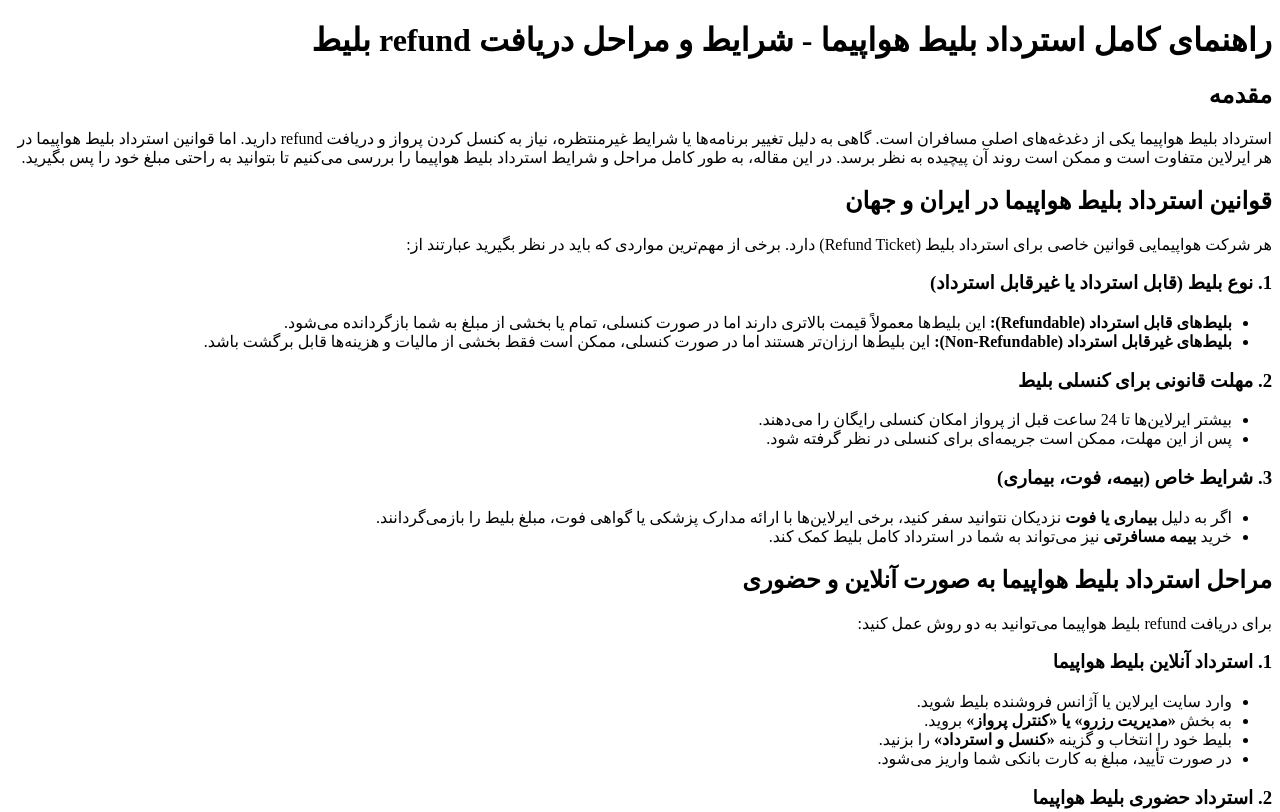
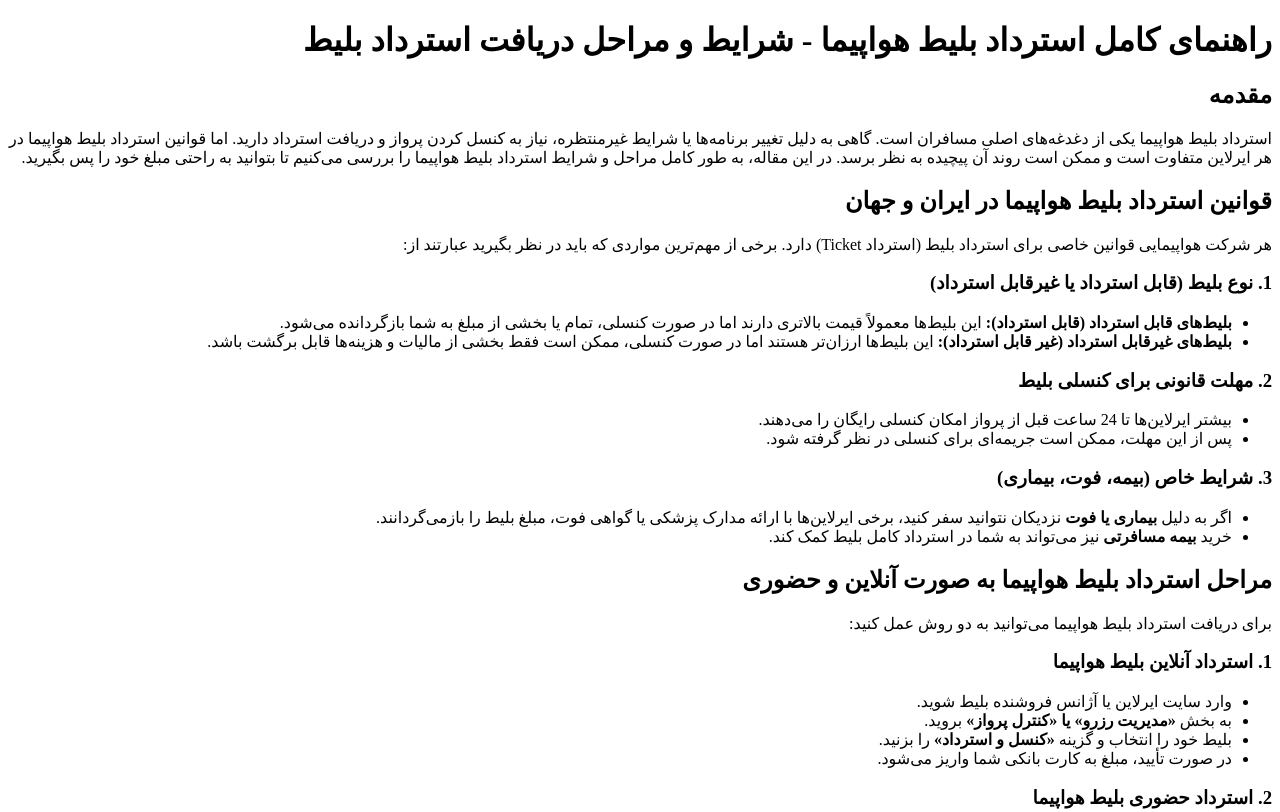
Before and after one commit to developer154-sud/cloud, a plain HTML site: page index.html in a window 1280 px wide. Shown: the top 812 px of the page. Drawn offline with Linux system fonts and the light colour scheme.

Commit message:
Update index.html

```diff
--- a/index.html
+++ b/index.html
@@ -42,21 +42,21 @@
 </head>
 <body>
 
-<h1>راهنمای کامل استرداد بلیط هواپیما - شرایط و مراحل دریافت refund بلیط</h1>
+<h1>راهنمای کامل استرداد بلیط هواپیما - شرایط و مراحل دریافت استرداد بلیط</h1>
 
 <section>
     <h2>مقدمه</h2>
-    <p>استرداد بلیط هواپیما یکی از دغدغه‌های اصلی مسافران است. گاهی به دلیل تغییر برنامه‌ها یا شرایط غیرمنتظره، نیاز به کنسل کردن پرواز و دریافت refund دارید. اما قوانین استرداد بلیط هواپیما در هر ایرلاین متفاوت است و ممکن است روند آن پیچیده به نظر برسد. در این مقاله، به طور کامل مراحل و شرایط <span class="highlight">استرداد بلیط هواپیما</span> را بررسی می‌کنیم تا بتوانید به راحتی مبلغ خود را پس بگیرید.</p>
+    <p>استرداد بلیط هواپیما یکی از دغدغه‌های اصلی مسافران است. گاهی به دلیل تغییر برنامه‌ها یا شرایط غیرمنتظره، نیاز به کنسل کردن پرواز و دریافت استرداد دارید. اما قوانین استرداد بلیط هواپیما در هر ایرلاین متفاوت است و ممکن است روند آن پیچیده به نظر برسد. در این مقاله، به طور کامل مراحل و شرایط <span class="highlight">استرداد بلیط هواپیما</span> را بررسی می‌کنیم تا بتوانید به راحتی مبلغ خود را پس بگیرید.</p>
 </section>
 
 <section>
     <h2>قوانین استرداد بلیط هواپیما در ایران و جهان</h2>
-    <p>هر شرکت هواپیمایی قوانین خاصی برای <span class="highlight">استرداد بلیط (Refund Ticket)</span> دارد. برخی از مهم‌ترین مواردی که باید در نظر بگیرید عبارتند از:</p>
+    <p>هر شرکت هواپیمایی قوانین خاصی برای <span class="highlight">استرداد بلیط (استرداد Ticket)</span> دارد. برخی از مهم‌ترین مواردی که باید در نظر بگیرید عبارتند از:</p>
 
     <h3>1. نوع بلیط (قابل استرداد یا غیرقابل استرداد)</h3>
     <ul>
-        <li><strong>بلیط‌های قابل استرداد (Refundable):</strong> این بلیط‌ها معمولاً قیمت بالاتری دارند اما در صورت کنسلی، تمام یا بخشی از مبلغ به شما بازگردانده می‌شود.</li>
-        <li><strong>بلیط‌های غیرقابل استرداد (Non-Refundable):</strong> این بلیط‌ها ارزان‌تر هستند اما در صورت کنسلی، ممکن است فقط بخشی از مالیات و هزینه‌ها قابل برگشت باشد.</li>
+        <li><strong>بلیط‌های قابل استرداد (قابل استرداد):</strong> این بلیط‌ها معمولاً قیمت بالاتری دارند اما در صورت کنسلی، تمام یا بخشی از مبلغ به شما بازگردانده می‌شود.</li>
+        <li><strong>بلیط‌های غیرقابل استرداد (غیر قابل استرداد):</strong> این بلیط‌ها ارزان‌تر هستند اما در صورت کنسلی، ممکن است فقط بخشی از مالیات و هزینه‌ها قابل برگشت باشد.</li>
     </ul>
 
     <h3>2. مهلت قانونی برای کنسلی بلیط</h3>
@@ -74,7 +74,7 @@
 
 <section>
     <h2>مراحل استرداد بلیط هواپیما به صورت آنلاین و حضوری</h2>
-    <p>برای <span class="highlight">دریافت refund بلیط هواپیما</span> می‌توانید به دو روش عمل کنید:</p>
+    <p>برای <span class="highlight">دریافت استرداد بلیط هواپیما</span> می‌توانید به دو روش عمل کنید:</p>
 
     <h3>1. استرداد آنلاین بلیط هواپیما</h3>
     <ul>
@@ -118,7 +118,7 @@
     <h3>1. آیا می‌توانم بخشی از مبلغ بلیط را پس بگیرم؟</h3>
     <p>بله، در بلیط‌های غیرقابل استرداد، معمولاً مالیات و برخی هزینه‌ها قابل برگشت هستند.</p>
 
-    <h3>2. اگر بلیط را از آژانس خریده باشم، چطور refund بگیرم؟</h3>
+    <h3>2. اگر بلیط را از آژانس خریده باشم، چطور استرداد بگیرم؟</h3>
     <p>باید به همان آژانس مراجعه کنید، زیرا ایرلاین مستقیماً با شما تماس نمی‌گیرد.</p>
 
     <h3>3. آیا در صورت تاخیر پرواز می‌توانم بلیط را کنسل کنم؟</h3>
@@ -127,7 +127,7 @@
 
 <section>
     <h2>جمع‌بندی: بهترین راه برای استرداد بلیط هواپیما</h2>
-    <p>برای <span class="highlight">دریافت refund بلیط</span> باید نوع بلیط، زمان کنسلی و قوانین ایرلاین را بررسی کنید. اگر به موقع اقدام کنید و مدارک لازم را ارائه دهید، شانس بالایی برای بازگشت کامل مبلغ دارید.</p>
+    <p>برای <span class="highlight">دریافت استرداد بلیط</span> باید نوع بلیط، زمان کنسلی و قوانین ایرلاین را بررسی کنید. اگر به موقع اقدام کنید و مدارک لازم را ارائه دهید، شانس بالایی برای بازگشت کامل مبلغ دارید.</p>
     <p>اگر سوالی درباره <span class="highlight">استرداد بلیط هواپیما</span> دارید، در بخش نظرات بپرسید تا راهنمایی کنیم!</p>
 </section>
 
```
